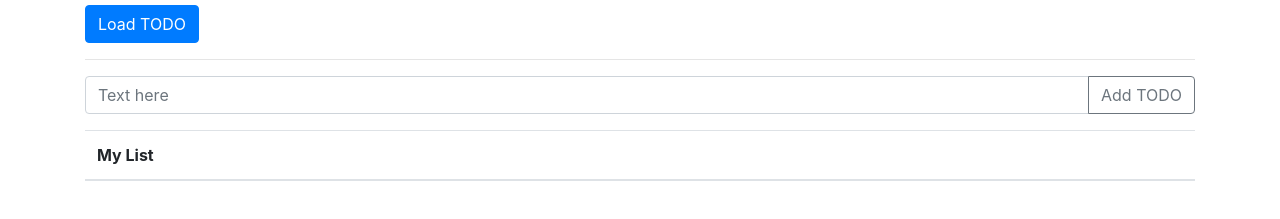
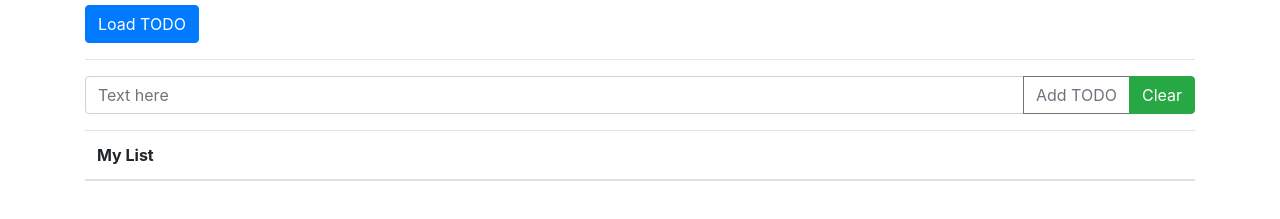
Before and after one commit to andrey136/Client-TODO-List, a website: page index.html in a window 1280 px wide. Shown: the part 51-270 px from the top of the page. Drawn offline with nearby package versions, Linux system fonts and the light colour scheme.

Commit message:
button clear

```diff
--- a/index.html
+++ b/index.html
@@ -16,6 +16,7 @@
         <input type="text" class="form-control" placeholder="Text here" aria-label="Text" id="input" aria-describedby="basic-addon2">
         <div class="input-group-append">
             <button class="btn btn-outline-secondary" onclick="addTodo()" type="button">Add TODO</button>
+            <button class="btn btn-success" onclick="clearList()" type="button">Clear</button>
         </div>
     </div>
     <table class="table">
--- a/scripts.js
+++ b/scripts.js
@@ -125,3 +125,11 @@ function XMLcycle(i, todos){
     arr.push(i);
     renderList();
 }
+
+function clearList(){
+    document.getElementById('input').value = '';
+    localStorage.clear();
+    arr = [];
+    localStorage.setItem('array','[]');
+    renderList();
+}
```
